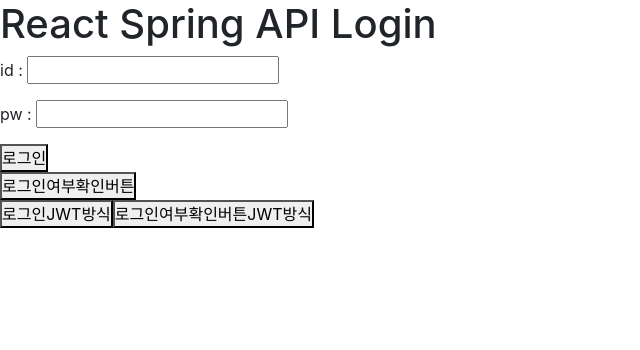
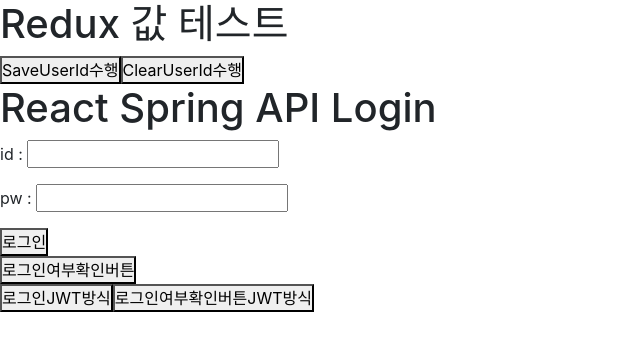
Before and after one commit to Yong-jin/fe-react-study, a React (Create React App) app: page / in a window 1280 px wide. Shown: the top 350 px of the page, without its empty margins (0-640 px from the left). Built offline with nearby package versions, Linux system fonts and the light colour scheme.

Commit message:
리덕스(reduxtoolkit) 설치, 기본 사용 구조

```diff
--- a/package.json
+++ b/package.json
@@ -2,8 +2,9 @@
   "name": "fe-react-study",
   "version": "0.1.0",
   "private": true,
-  "proxy":"http://localhost:8080",
+  "proxy": "http://localhost:8080",
   "dependencies": {
+    "@reduxjs/toolkit": "^2.11.2",
     "@testing-library/dom": "^10.4.1",
     "@testing-library/jest-dom": "^6.9.1",
     "@testing-library/react": "^16.3.0",
@@ -13,6 +14,7 @@
     "react": "^19.2.0",
     "react-bootstrap": "^2.10.10",
     "react-dom": "^19.2.0",
+    "react-redux": "^9.2.0",
     "react-router": "^7.10.1",
     "react-scripts": "5.0.1",
     "web-vitals": "^2.1.4"
--- a/src/index.js
+++ b/src/index.js
@@ -5,14 +5,17 @@ import App from './App';
 import reportWebVitals from './reportWebVitals';
 import TempApp from './TempApp';
 import {BrowserRouter} from 'react-router';
+import { Provider } from 'react-redux';
+import store from './rs/store/store';
 
 const root = ReactDOM.createRoot(document.getElementById('root'));
 root.render(
   // <React.StrictMode>
-
-    <BrowserRouter>
-      <App />
-    </BrowserRouter>
+    <Provider store={store}>
+      <BrowserRouter>
+        <App />
+      </BrowserRouter>
+    </Provider>
 
    /*  <TempApp /> */
   // </React.StrictMode>
--- a/src/rs/Login.js
+++ b/src/rs/Login.js
@@ -1,13 +1,50 @@
-import { useState } from "react";
+import { useDebugValue, useState } from "react";
 import axios from "axios";
+import {useSelector, useDispatch} from 'react-redux';
+import { saveUserId, clearUserId } from "./store/store";
 
 function Login(){
 
     let [id, setId] = useState('');
     let [pw, setPw] = useState('');
 
+
+    //redux 개념 적용
+    // 로그인 시도 -> BE API -> 결과 응답 -> ok, no
+    // 로그인 성공 -> 성공한 사용자 ID redux 상태관리 -> ...로직 -> 페이지 이동
+
+    //redux 에 저장된 값에 접근 사용
+    let reduxState = useSelector((state) => {return state});
+
+    console.log(reduxState);
+    console.log(reduxState.user);
+
+    let user = useSelector((state) => {return state.user});
+    console.log(user);
+
+    // redux 저장용으로 만들어둔 store에 있는 slice 값 을 변경하는... action 함수 호출을 하려면
+    // 단순함수호출X ->  dispatch 에 감싸서 요청해야한다 dispatch(호출할함수(내용))
+    let dispatch = useDispatch();
+
+    // let navigate =  useNavigate();
+    // navigate('/main');
+
+
     return (
         <div>
+
+            <h1>Redux 값 테스트</h1>
+            <div>
+                <button onClick={()=>{
+                    // saveUserId('abcdef');  단순 함수 호출 XXX
+                    dispatch(saveUserId('abcdef')); //redux 관련 action 호출
+                }}>SaveUserId수행</button>
+                <button onClick={()=>{
+                    //clearUserId();
+                    dispatch(clearUserId());
+                }}>ClearUserId수행</button>
+            </div>
+
             <h1>React Spring API Login</h1>
 
             <p> id :  <input type="text" onChange={(e)=>{setId(e.target.value)}}></input> </p>
--- /dev/null
+++ b/src/rs/store/store.js
@@ -0,0 +1,45 @@
+import {configureStore, createSlice} from '@reduxjs/toolkit';
+
+
+// 중앙집중 전역 상태관리
+
+// 객체 관리
+// 데이터 저장 변수 ... + getter, setter 함수형으로 데이터 관리
+
+// 객체.변수 = -50;
+// 객체.set변수(-50);
+
+// let [userId, setUserId] = useState('');
+
+let userSlice = createSlice({
+    name : 'userId',
+    initialState : 'initdefaultId',
+    reducers : {  // 함수들 (getter setter)
+        saveUserId(state, action){    //  saveUserId('myabcd');
+            console.log(action.payload);   //'myabcd'
+
+            return action.payload;  //'myabcd'      userId = 'myabcd'   setUserId('myabcd')
+        },
+        clearUserId(state){    //   clearUserId();
+            return "clear";  // 단순텍스트 return  ---> 저장할 값으로 전달 ---> state 값에 저장
+        }
+    }
+})
+//보유한 수행 함수들을 export
+
+export let { saveUserId, clearUserId } = userSlice.actions;
+//actions : 상태관리하는 변수(slice) 에 속해있는 상태변경 함수들이 모여있는 객체
+
+
+//let bgSlice = createSlice({
+//let nameSlice = createSlice({
+//let adminSlice = createSlice({
+
+
+// store 설정
+// store 리덕스 기준 전체 데이터 저장하는 객체 (저장소)
+export default configureStore({
+    reducer: {
+        user : userSlice.reducer
+    }
+})
```
Also changed, not shown: src/rs/AppRS.js (+7 -0 lines), 1 other file (tests, documents, lock files or other folders).
